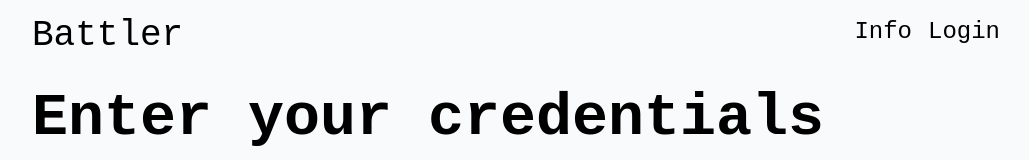
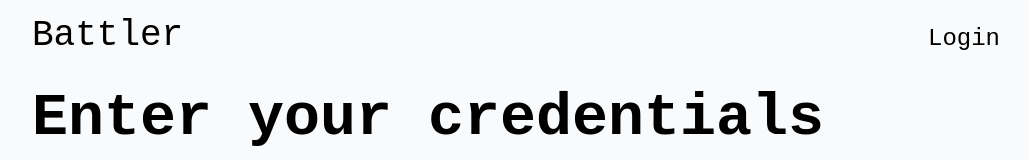
Before and after one commit to ONCE-11/battler, a React (Vite) app: page /login in a window 1280 px wide. Shown: the top 160 px of the page, without its empty margins (124-1153 px from the left). Built offline with nearby package versions, Linux system fonts and the light colour scheme; no server answers; a web font is replaced by a local one.

Commit message:
Removed info nav link

```diff
--- a/src/Layout.tsx
+++ b/src/Layout.tsx
@@ -17,8 +17,7 @@ const Layout = () => {
 
   return (
     <div style={{ width: "1000px", margin: "0 auto" }}>
-      <header className="m-4 flex justify-between">
-        <span className="text-4xl">Battler</span>
+      <header className="m-4">
         <Nav />
       </header>
 
--- a/src/components/Nav.tsx
+++ b/src/components/Nav.tsx
@@ -14,13 +14,17 @@ const Nav = () => {
   };
 
   return (
-    <nav>
-      <Link to={"/"} className={`m-0 ${sharedCssClasses}`}>
-        Info
+    <>
+      <nav className="flex justify-between items-baseline">
+        <div>
+          <Link to={"/"} className="text-4xl">
+            Battler
           </Link>
+        </div>
+        <div>
           {loggedIn ? (
             <>
-          <Link to={"/fights"} className={`ml-4 ${sharedCssClasses}`}>
+              <Link to={"/fights"} className={`m-0 ${sharedCssClasses}`}>
                 Fights
               </Link>
               <Link to={"/fight"} className={`ml-4 ${sharedCssClasses}`}>
@@ -45,7 +49,9 @@ const Nav = () => {
               Login
             </Link>
           )}
+        </div>
       </nav>
+    </>
   );
 };
 
```
Lines whose indentation alone changed are shown as unchanged.
